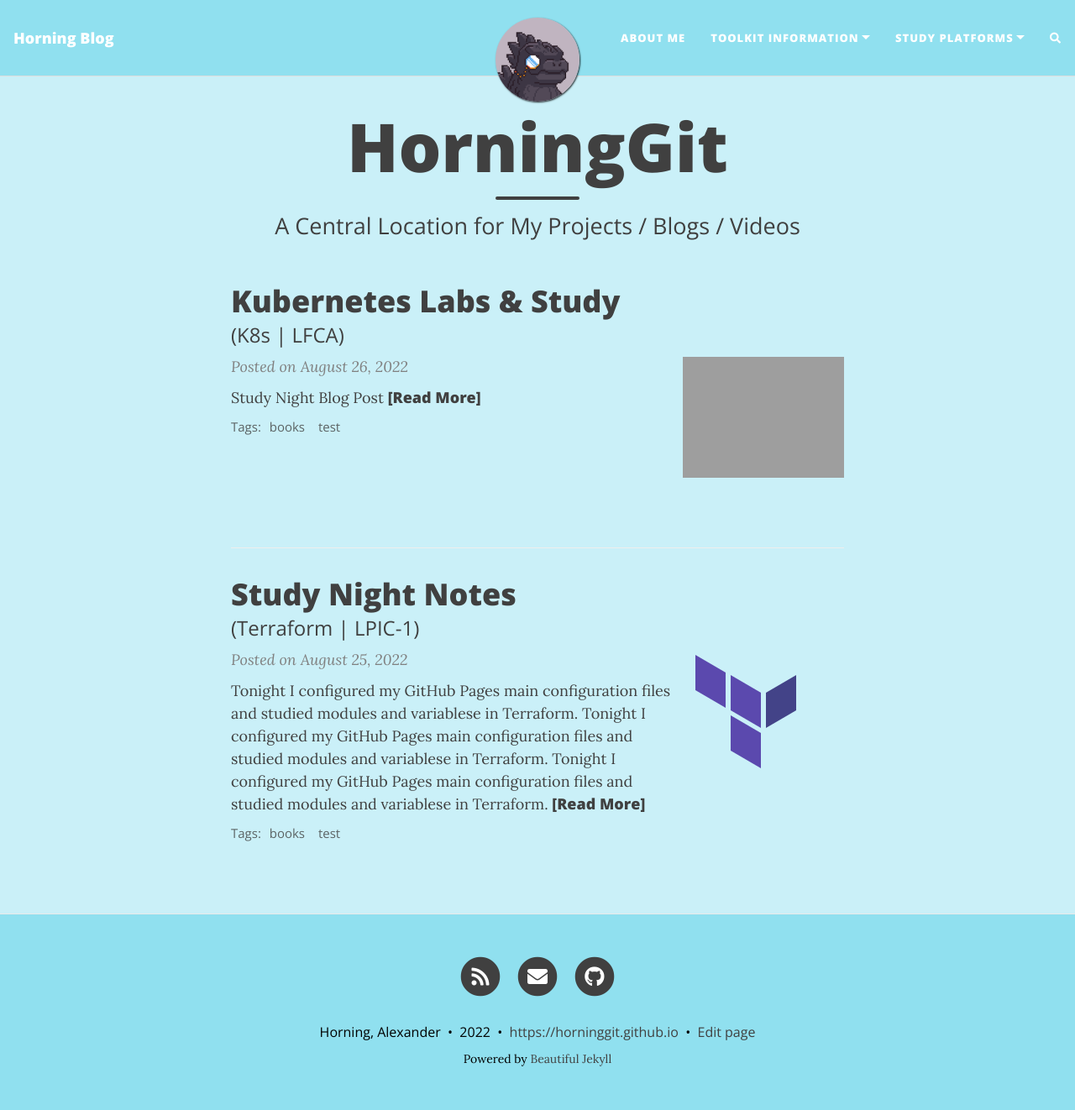
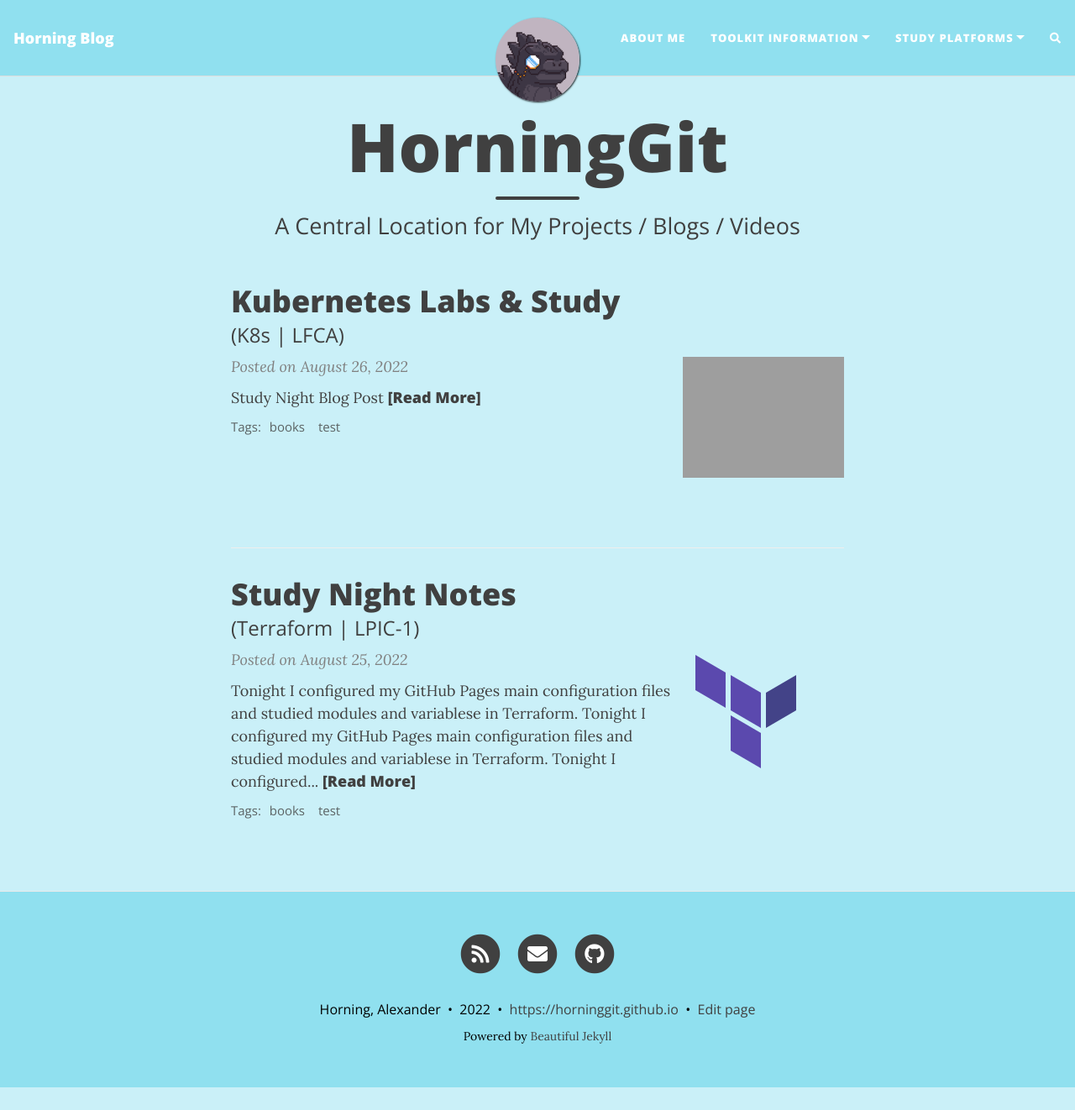
Before and after one commit to HorningGit/HorningGit.github.io, a Jekyll site: the page built from index.html, in a window 1280 px wide and 1322 px high. Shown: the whole window at 84% size. Built offline with Jekyll 4.4.1, drawn with Linux system fonts in a browser that asks for light colours; nearby versions of some CDN libraries; the list of posts is cut into pages by our own code; comment, search, counter and statistics services are not loaded; some of the changed lines change nothing that is shown.

Commit message:
Update _config.yml

```diff
--- a/_config.yml
+++ b/_config.yml
@@ -81,7 +81,7 @@
 url-pretty: "https://horninggit.github.io"
 
 # Excerpt word length - Truncate the excerpt of each post on the feed page to the specified number of words
-excerpt_length: 100
+excerpt_length: 35
 
 # Whether or not to show an excerpt for every blog post in the feed page
 feed_show_excerpt: true
```
